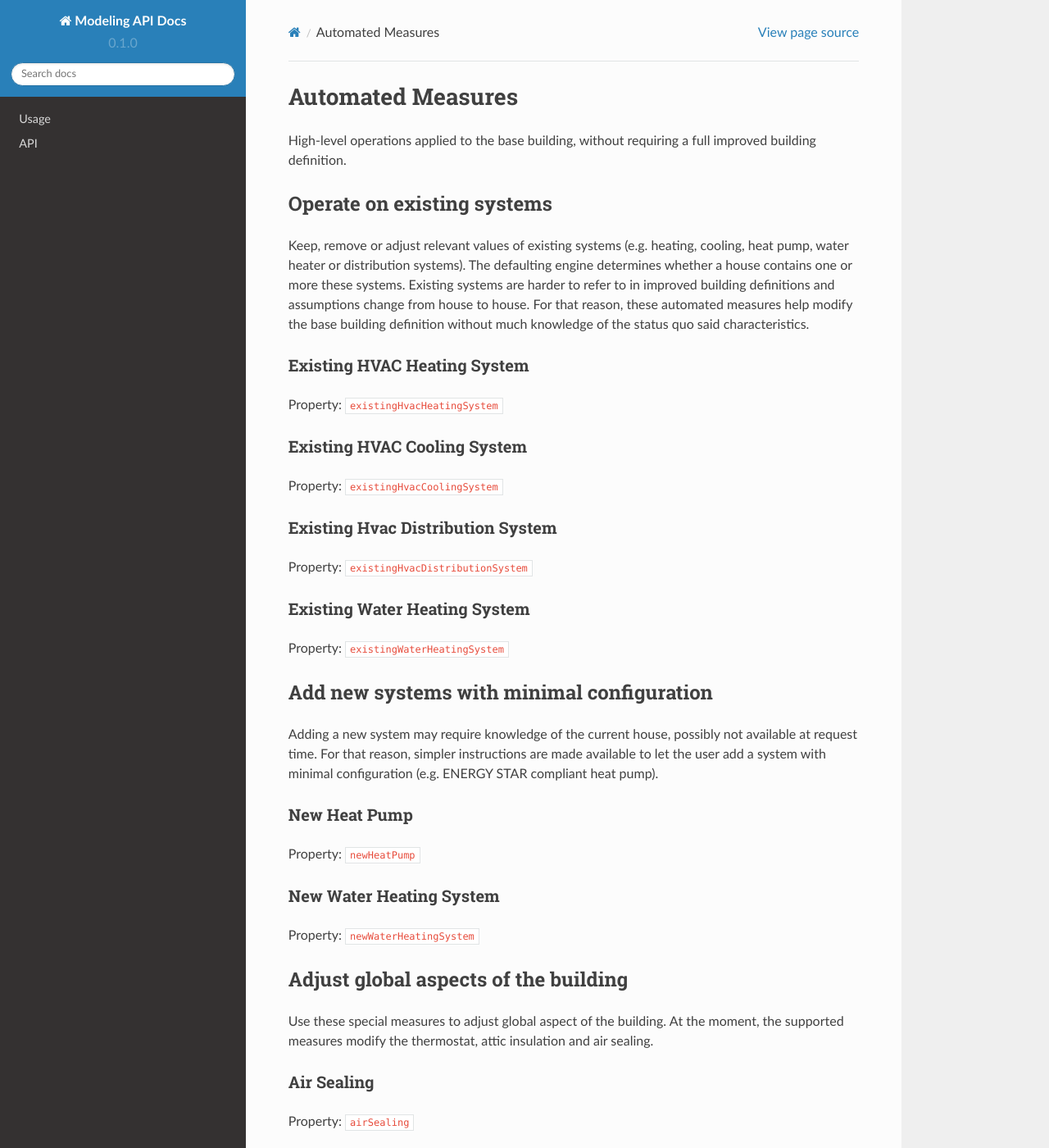
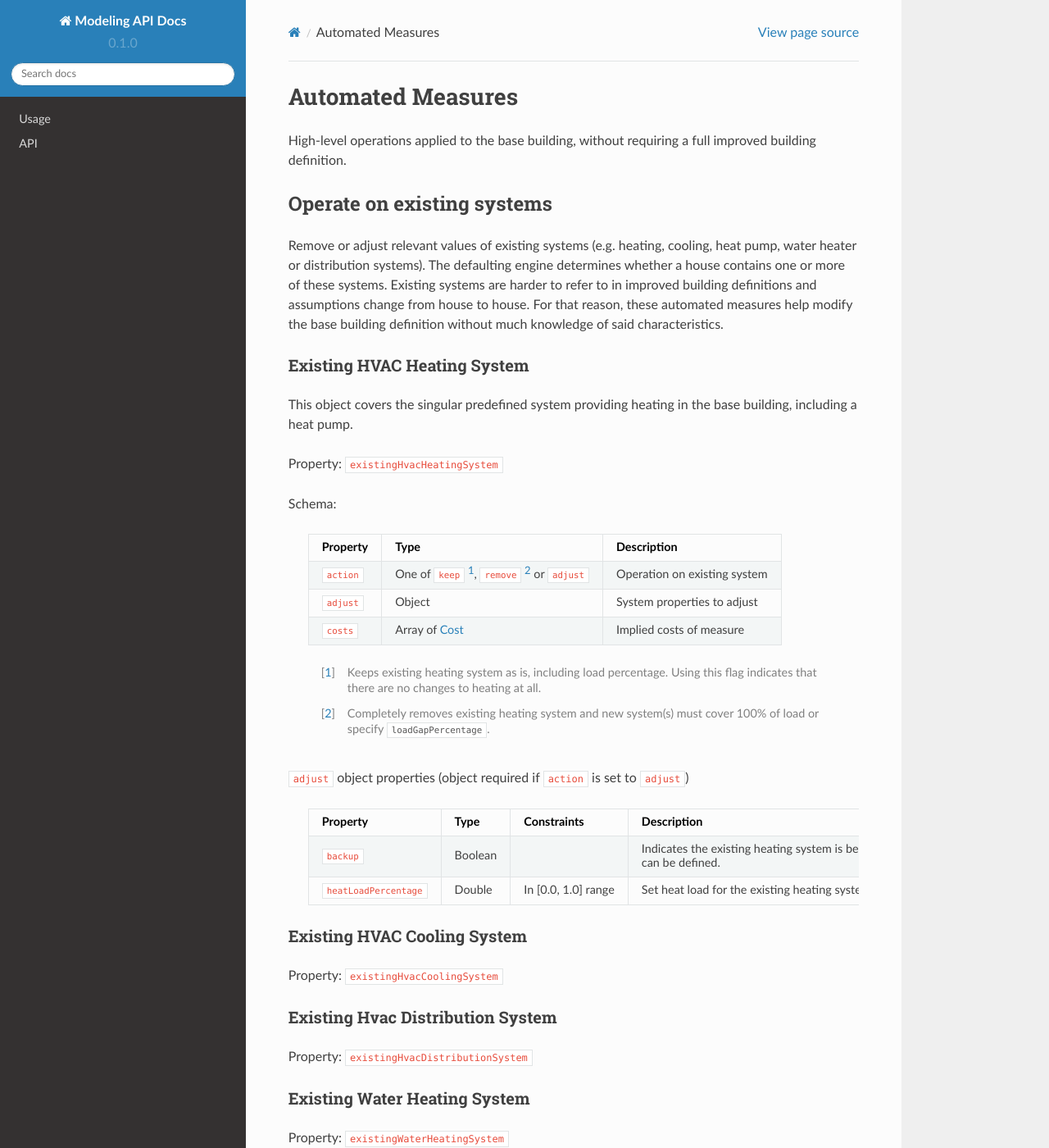
Before and after one commit to RadiantLabs/modeling-api-docs, a Sphinx documentation site: the page built from docs/source/automated_measures.rst, in a window 1280 px wide and 1400 px high. Shown: the whole window at 82% size. Built offline with Sphinx 7.4.7 and the Read the Docs theme 2.0.0, drawn with Linux system fonts in a browser that asks for light colours.

Commit message:
Add description for existing HVAC heating system

```diff
--- a/docs/source/automated_measures.rst
+++ b/docs/source/automated_measures.rst
@@ -8,16 +8,40 @@ High-level operations applied to the base building, without requiring a full imp
 Operate on existing systems
 ---------------------------
 
-Keep, remove or adjust relevant values of existing systems (e.g. heating, cooling, heat pump, water heater or
-distribution systems). The defaulting engine determines whether a house contains one or more these systems. Existing
+Remove or adjust relevant values of existing systems (e.g. heating, cooling, heat pump, water heater or
+distribution systems). The defaulting engine determines whether a house contains one or more of these systems. Existing
 systems are harder to refer to in improved building definitions and assumptions change from house to house. For that
-reason, these automated measures help modify the base building definition without much knowledge of the status quo said
+reason, these automated measures help modify the base building definition without much knowledge of said
 characteristics.
 
 Existing HVAC Heating System
 ****************************
 
+This object covers the singular predefined system providing heating in the base building, including a heat pump.
+
 Property: ``existingHvacHeatingSystem``
+
+Schema:
+
+  ==========  ===================================================  =================================
+  Property    Type                                                 Description
+  ==========  ===================================================  =================================
+  ``action``  One of ``keep`` [#]_, ``remove`` [#]_ or ``adjust``  Operation on existing system
+  ``adjust``  Object                                               System properties to adjust
+  ``costs``   Array of :ref:`cost`                                 Implied costs of measure
+  ==========  ===================================================  =================================
+
+  .. [#] Keeps existing heating system as is, including load percentage. Using this flag indicates that there are no changes to heating at all.
+  .. [#] Completely removes existing heating system and new system(s) must cover 100% of load or specify ``loadGapPercentage``.
+
+``adjust`` object properties (object required if ``action`` is set to ``adjust``)
+
+  ======================  =======  ===================  ==============================================
+  Property                Type     Constraints          Description
+  ======================  =======  ===================  ==============================================
+  ``backup``              Boolean                       Indicates the existing heating system is being kept, but switched to be a backup system. Either this OR ``heatLoadPercentage`` can be defined.
+  ``heatLoadPercentage``  Double   In [0.0, 1.0] range  Set heat load for the existing heating system.
+  ======================  =======  ===================  ==============================================
 
 Existing HVAC Cooling System
 ****************************
```
